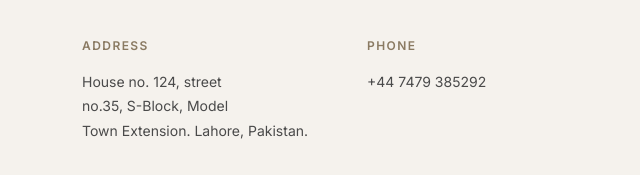
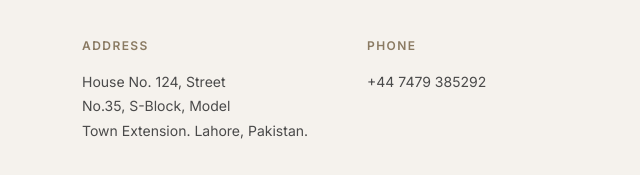
Before and after one commit to leofernandez3/crownhelpcenter, a plain HTML site: page index.html in a window 1280 px wide. Shown: the part 6381-6556 px from the top of the page, 0-640 px from the left. Drawn offline with nearby package versions, Linux system fonts and the light colour scheme; a web font is replaced by a local one.

Commit message:
Correct address formatting in index.html

```diff
--- a/index.html
+++ b/index.html
@@ -890,7 +890,7 @@
       <div class="row g-4">
         <div class="col-md-3">
           <h5>Address</h5>
-          <p>House no. 124, street<br>no.35, S-Block, Model<br>Town Extension. Lahore, Pakistan.</p>
+          <p>House No. 124, Street<br>No.35, S-Block, Model<br>Town Extension. Lahore, Pakistan.</p>
         </div>
         <div class="col-md-3">
           <h5>Phone</h5>
```
